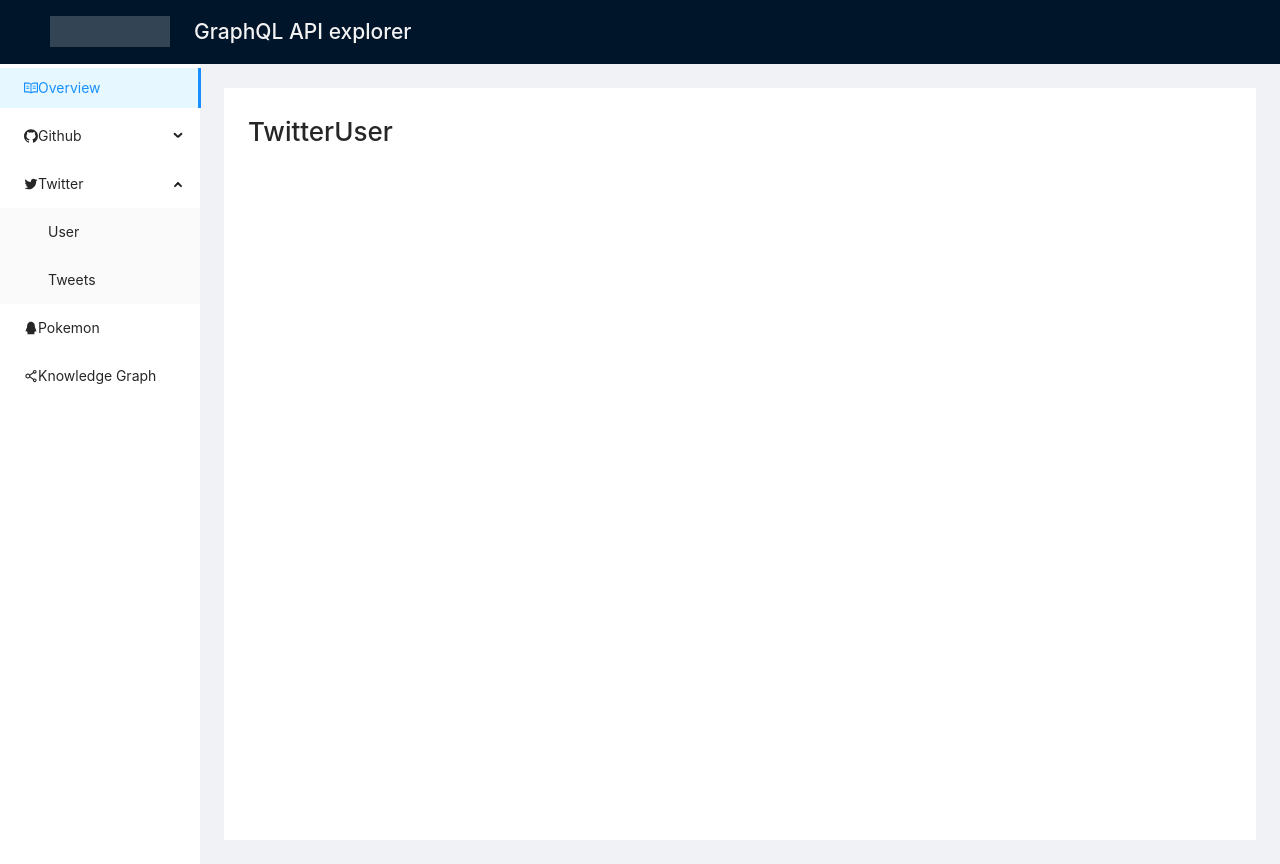
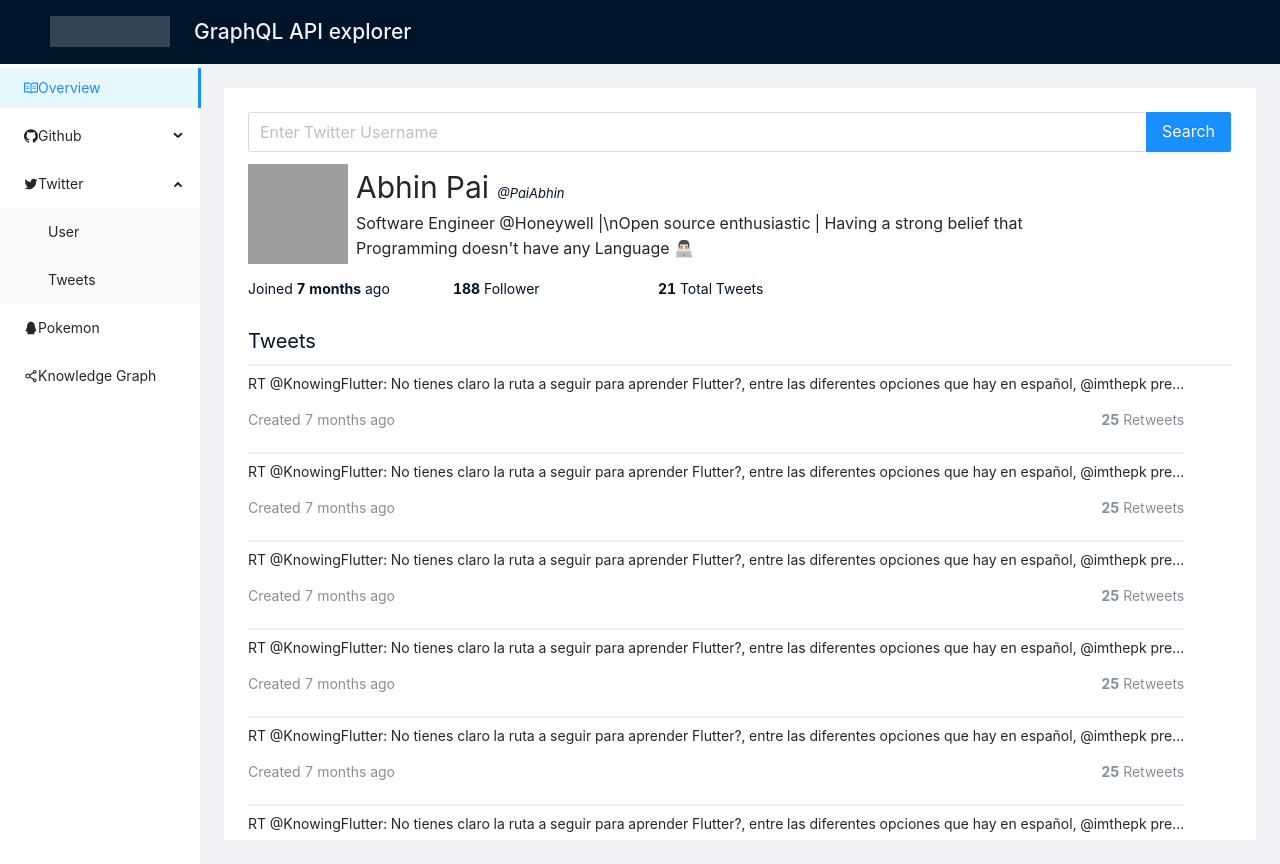
Before and after one commit to abhinpai/React-GraphQL-API-Explorer, a React (Create React App) app: page / in a window 1280 px wide. Both pictures are taken after a click on the element "Twitter". Built offline with nearby package versions, Linux system fonts and the light colour scheme; grey boxes are pictures that could not be loaded.

Commit message:
Added Date fns lib and Twitter User UI

```diff
--- a/package.json
+++ b/package.json
@@ -17,6 +17,7 @@
     "apollo-client": "^2.6.8",
     "apollo-link-http": "^1.5.17",
     "axios": "^0.19.2",
+    "date-fns": "^2.12.0",
     "graphql": "^15.0.0",
     "graphql-tag": "^2.10.3",
     "mobx": "^5.15.4",
--- a/src/components/Contents/Github/Github.scss
+++ b/src/components/Contents/Github/Github.scss
@@ -1,18 +1,3 @@
-.section-empty-state {
-  padding: 0 25%;
-  text-align: center;
-  margin-top: 150px;
-}
-
-.remove-later {
-  background-color: red;
-  display: flex;
-  border: black solid 1px;
-}
-
-.profile-div {
-  margin-top: 12px;
-}
 
 .span-profile {
   width: 100px;
@@ -28,17 +13,7 @@
   }
 }
 
-.basic-profile-section {
-  & > .userName {
-    font-size: 30px;
-    margin: 0px !important;
-  }
-  & > .companyName {
-    font-size: 16px;
-  }
-}
-
-.profile-repo-row {
+.profile-contents-row {
   margin-top: 12px;
   & > p {
     margin: 0px !important;
@@ -46,11 +21,6 @@
     font-weight: 400;
     color: #001529;
   }
-}
-
-.divider {
-  border: #8080801c solid 0.4px;
-  width: -webkit-fill-available;
 }
 
 .repo-section {
@@ -73,9 +43,3 @@
     }
   }
 }
-
-
-.empty-repo{
-  margin: auto;
-  margin-top: 40px;
-}
--- a/src/components/Contents/Github/GithubUser.tsx
+++ b/src/components/Contents/Github/GithubUser.tsx
@@ -1,5 +1,5 @@
 import React, { PureComponent, FC } from "react";
-import { Input, Empty, Row, Col, Card, Skeleton, Avatar, List } from "antd";
+import { Input, Empty, Row, Col, Avatar } from "antd";
 import { GitHubQuery } from "../../../utils/Constants";
 import { useQuery } from "@apollo/client";
 import { GithubProfileSkeleton } from "../../Skeleton/Skeleton";
@@ -50,12 +50,12 @@
   renderProfile(data: any) {
     let emptyRepo = (
       <Empty
-        className="empty-repo"
+        className="empty-content"
         description={data.login + " doesn't have any repository"}
       />
     );
     return (
-      <div className="profile-div">
+      <div className="content-div">
         <Row>
           <span className="span-profile">
             <img
@@ -71,7 +71,7 @@
             </p>
           </section>
         </Row>
-        <Row className="profile-repo-row">
+        <Row className="profile-contents-row">
           <p>Repositories</p>
           <hr className="divider" />
           {data.repos.length > 0
--- a/src/components/Contents/Overview/Overview.tsx
+++ b/src/components/Contents/Overview/Overview.tsx
@@ -6,6 +6,13 @@
     return (
       <div>
         <ComponentHeader title={"Overview"} />
+        <p>
+          Purpose of this application
+          Technology used to develop this application
+          Github Link
+          How to host react app in firebase
+          GraphQL APIs links
+        </p>
       </div>
     );
   }
--- /dev/null
+++ b/src/components/Contents/Twitter/Twitter.scss
@@ -0,0 +1,40 @@
+.screen-name-span {
+  margin-left: 8px;
+  font-style: italic;
+  font-size: 13px;
+  color: #001529;
+}
+
+.tweet-meta-col {
+  & > p {
+    color: #001529;
+    & > span {
+      font-weight: bold;
+    }
+  }
+}
+
+.tweet-content-section {
+  padding: 0px;
+  cursor: pointer;
+}
+
+.tweets {
+  font-size: 14px;
+  margin: 0px;
+  margin-bottom: 14px;
+}
+
+.tweet-footer-div {
+  display: flex;
+  & > .tweet-datatime {
+    color: #0015297a;
+    margin-right: auto;
+  }
+  & > .retweet-count {
+    margin: 0px;
+    > span {
+      font-weight: bold;
+    }
+  }
+}
--- a/src/components/Contents/Twitter/TwitterUser.tsx
+++ b/src/components/Contents/Twitter/TwitterUser.tsx
@@ -1,12 +1,140 @@
 import React, { PureComponent } from "react";
-import { ComponentHeader } from "../../Header/Header";
+import { Input, Empty, Row, Col, Avatar } from "antd";
+import { formatDistanceToNow } from "date-fns";
+import "./Twitter.scss";
 
-export default class TwitterUser extends PureComponent {
+const { Search } = Input;
+
+const x = [1, 1, 1, 1, 1, 1, 1, 1, 1, 1, 1, 1, 1, 1];
+
+interface IGitHubUserState {
+  isEmpty: boolean;
+  loading: boolean;
+  searchValue: string;
+}
+
+export default class TwitterUser extends PureComponent<{}, IGitHubUserState> {
+  constructor(props: any) {
+    super(props);
+    this.state = {
+      isEmpty: true,
+      searchValue: "",
+      loading: false,
+    };
+  }
+
   render() {
     return (
-      <div>
-        <ComponentHeader title={"TwitterUser"} />
+      <>
+        <Search
+          color="#001529"
+          placeholder="Enter Twitter Username"
+          enterButton="Search"
+          size="large"
+          loading={this.state.loading}
+          onSearch={(value) => this.searchUser(value)}
+        />
+        {/* {this.state.isEmpty && (
+          <section className="section-empty-state">
+            <Empty description={"Enter username to search Twitter user profile"} />
+          </section>
+        )} */}
+
+        {this.renderProfile()}
+      </>
+    );
+  }
+
+  renderProfile() {
+    return (
+      <div className="content-div">
+        <Row>
+          <span className="span-profile">
+            <img
+              loading="lazy"
+              className="profile-avatar"
+              src={
+                "http://pbs.twimg.com/profile_images/1216272117915738114/3h7bHgqE_normal.jpg"
+              }
+            />
+          </span>
+          <section className="basic-profile-section">
+            <p className="userName">
+              Abhin Pai
+              <span className="screen-name-span">@PaiAbhin</span>
+            </p>
+            <p className="companyName">
+              Software Engineer @Honeywell |\nOpen source enthusiastic | Having
+              a strong belief that Programming doesn't have any Language 👨🏻‍💻
+            </p>
+          </section>
+          <Col xs={12} sm={8} md={6} lg={5} xl={5} className="tweet-meta-col">
+            <p>
+              Joined{" "}
+              <span>
+                {formatDistanceToNow(
+                  new Date("Sat Sep 07 05:43:16 +0000 2019")
+                )}
+              </span>{" "}
+              ago
+            </p>
+          </Col>
+          <Col xs={12} sm={8} md={6} lg={5} xl={5} className="tweet-meta-col">
+            <p>
+              <span> 188 </span>
+              Follower
+            </p>
+          </Col>
+          <Col xs={12} sm={8} md={6} lg={5} xl={5} className="tweet-meta-col">
+            <p>
+              <span> 21 </span>
+              Total Tweets
+            </p>
+          </Col>
+        </Row>
+        <Row className="profile-contents-row">
+          <p>Tweets</p>
+          <hr className="divider" />
+          {x.map((x) => {
+            return this.renderTweets();
+          })}
+        </Row>
       </div>
     );
   }
+
+  renderTweets() {
+    return (
+      <section className="tweet-content-section">
+        <p className="tweets">
+          RT @KnowingFlutter: No tienes claro la ruta a seguir para aprender
+          Flutter?, entre las diferentes opciones que hay en español, @imthepk
+          pre…
+        </p>
+        <div className="tweet-footer-div ">
+          <p className="tweet-datatime">
+            Created{" "}
+            <span>
+              {formatDistanceToNow(new Date("Sat Sep 07 05:43:16 +0000 2019"))}
+            </span>{" "}
+            ago
+          </p>
+          <p className="retweet-count tweet-datatime">
+            <span>25</span> Retweets
+          </p>
+        </div>
+        <hr className="divider" />
+      </section>
+    );
+  }
+
+  searchUser(value: string) {
+    if (value.length > 0) {
+      this.setState({
+        isEmpty: false,
+        searchValue: value.replace(/\s/g, ""),
+        loading: true,
+      });
+    }
+  }
 }
--- a/src/components/Sidebar/MenuItems.tsx
+++ b/src/components/Sidebar/MenuItems.tsx
@@ -25,11 +25,12 @@
           icon: null,
           renderComponent: "githubUser",
         },
-        {
-          title: "Repository",
-          icon: null,
-          renderComponent: "githubRepo",
-        },
+        // Enable once you complete the remaining UI components
+        // {
+        //   title: "Repository",
+        //   icon: null,
+        //   renderComponent: "githubRepo",
+        // },
       ],
     },
     {
--- a/src/components/Skeleton/Skeleton.tsx
+++ b/src/components/Skeleton/Skeleton.tsx
@@ -26,7 +26,7 @@
 export class GithubProfileSkeleton extends Component {
   render() {
     return (
-      <div className="profile-div">
+      <div className="content-div">
         <Row>
           <span className="span-profile">
             <SkeletonDiv width="100" height="100" />
@@ -40,7 +40,7 @@
             </p>
           </section>
         </Row>
-        <Row className="profile-repo-row">
+        <Row className="profile-contents-row">
           <p>
             <SkeletonDiv width="100" height="20" />
           </p>
--- a/src/index.scss
+++ b/src/index.scss
@@ -12,3 +12,46 @@
   font-family: source-code-pro, Menlo, Monaco, Consolas, "Courier New",
     monospace;
 }
+
+// Common Styles for all major components
+
+.section-empty-state {
+  padding: 0 25%;
+  text-align: center;
+  margin-top: 150px;
+}
+
+.content-div {
+  margin-top: 12px;
+}
+
+.basic-profile-section {
+  width: 76%;
+  & > .userName {
+    font-size: 30px;
+    margin: 0px !important;
+  }
+  & > .companyName {
+    font-size: 16px;
+  }
+}
+
+.divider {
+  border: #8080801c solid 0.4px;
+  width: -webkit-fill-available;
+}
+
+.profile-contents-row {
+  margin-top: 12px;
+  & > p {
+    margin: 0px !important;
+    font-size: 20px;
+    font-weight: 400;
+    color: #001529;
+  }
+}
+
+.empty-content {
+  margin: auto;
+  margin-top: 40px;
+}
```
Also changed, not shown: src/assets/people_search.svg (added), 1 other file (tests, documents, lock files or other folders).
